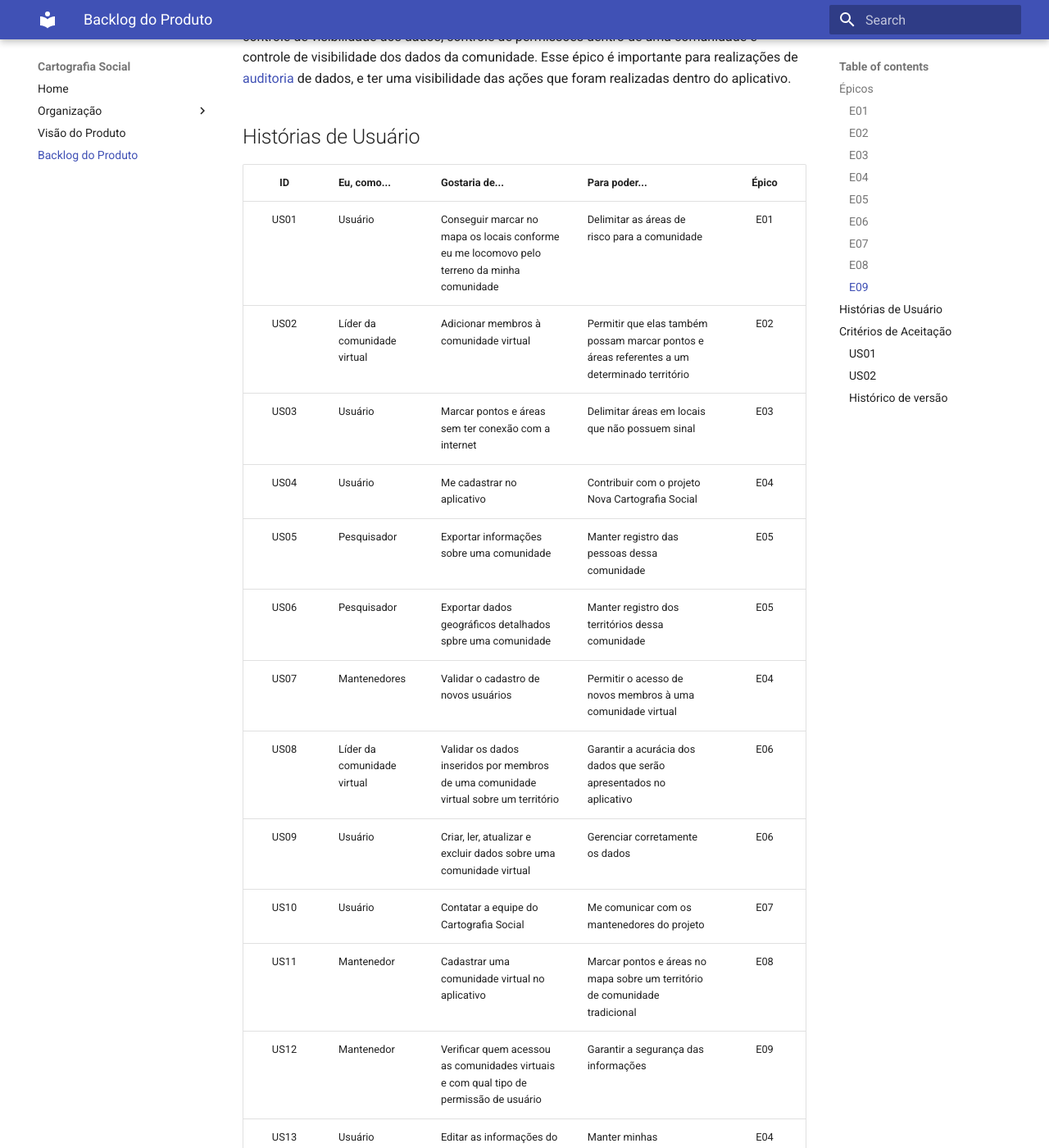
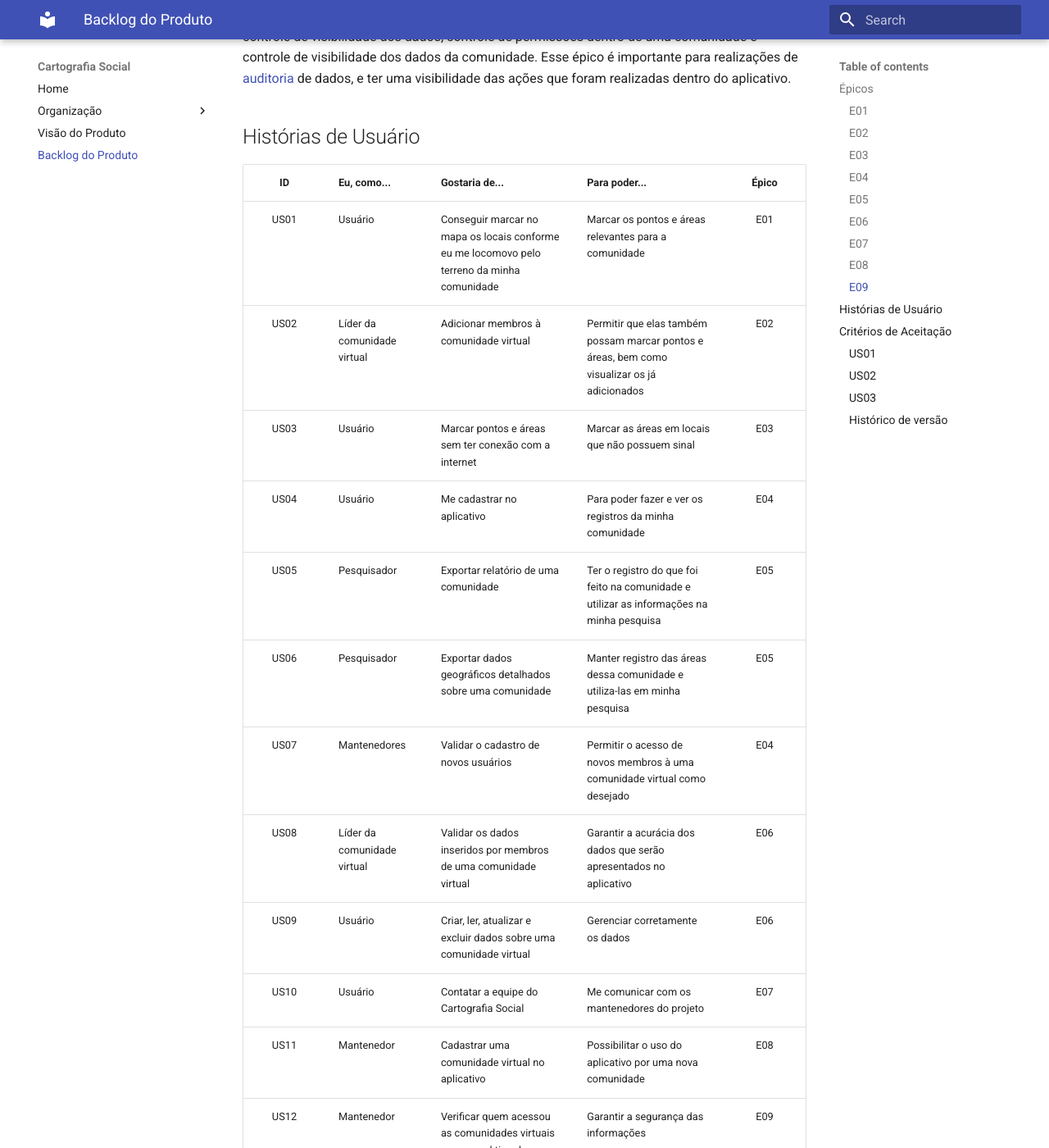
Before and after one commit to fga-eps-mds/2021-2-Cartografia-social-Doc, an MkDocs documentation site: the page built from docs/backlog.md, in a window 1280 px wide and 1400 px high, scrolled down 2358 px. Shown: the whole window at 82% size. Built offline with MkDocs 1.6.1 and Material for MkDocs 9.7.7, drawn with Linux system fonts in a browser that asks for light colours; some of the changed text lies outside the part shown.

Commit message:
adding acceptance criteria

```diff
--- a/docs/backlog.md
+++ b/docs/backlog.md
@@ -54,17 +54,17 @@
 
 | ID | Eu, como... | Gostaria de...  | Para poder...  | Épico |
 |:--:|--|--|--|:--:|
-| US01 | Usuário | Conseguir marcar no mapa os locais conforme eu me locomovo pelo terreno da minha comunidade | Delimitar as áreas de risco para a comunidade | E01 |
-| US02 | Líder da comunidade virtual | Adicionar membros à comunidade virtual | Permitir que elas também possam marcar pontos e áreas referentes a um determinado território | E02 |
-| US03 | Usuário | Marcar pontos e áreas sem ter conexão com a internet | Delimitar áreas em locais que não possuem sinal | E03 |
-| US04 | Usuário | Me cadastrar no aplicativo | Contribuir com o projeto Nova Cartografia Social | E04 |
-| US05 | Pesquisador | Exportar informações sobre uma comunidade | Manter registro das pessoas dessa comunidade | E05 |
-| US06 | Pesquisador | Exportar dados geográficos detalhados spbre uma comunidade | Manter registro dos territórios dessa comunidade | E05 |
-| US07 | Mantenedores | Validar o cadastro de novos usuários | Permitir o acesso de novos membros à uma comunidade virtual | E04 |
-| US08 | Líder da comunidade virtual | Validar os dados inseridos por membros de uma comunidade virtual sobre um território | Garantir a acurácia dos dados que serão apresentados no aplicativo |  E06 |
+| US01 | Usuário | Conseguir marcar no mapa os locais conforme eu me locomovo pelo terreno da minha comunidade | Marcar os pontos e áreas relevantes para a comunidade | E01 |
+| US02 | Líder da comunidade virtual | Adicionar membros à comunidade virtual | Permitir que elas também possam marcar pontos e áreas, bem como visualizar os já adicionados | E02 |
+| US03 | Usuário | Marcar pontos e áreas sem ter conexão com a internet | Marcar as áreas em locais que não possuem sinal | E03 |
+| US04 | Usuário | Me cadastrar no aplicativo | Para poder fazer e ver os registros da minha comunidade | E04 |
+| US05 | Pesquisador | Exportar relatório de uma comunidade | Ter o registro do que foi feito na comunidade e utilizar as informações na minha pesquisa| E05 |
+| US06 | Pesquisador | Exportar dados geográficos detalhados sobre uma comunidade | Manter registro das áreas dessa comunidade e utiliza-las em minha pesquisa| E05 |
+| US07 | Mantenedores | Validar o cadastro de novos usuários | Permitir o acesso de novos membros à uma comunidade virtual como desejado | E04 |
+| US08 | Líder da comunidade virtual | Validar os dados inseridos por membros de uma comunidade virtual | Garantir a acurácia dos dados que serão apresentados no aplicativo |  E06 |
 | US09 | Usuário | Criar, ler, atualizar e excluir dados sobre uma comunidade virtual | Gerenciar corretamente os dados | E06 |
 | US10 | Usuário | Contatar a equipe do Cartografia Social | Me comunicar com os mantenedores do projeto | E07 |
-| US11 | Mantenedor | Cadastrar uma comunidade virtual no aplicativo | Marcar pontos e áreas no mapa sobre um território de comunidade tradicional | E08 |
+| US11 | Mantenedor | Cadastrar uma comunidade virtual no aplicativo | Possibilitar o uso do aplicativo por uma nova comunidade | E08 |
 | US12 | Mantenedor | Verificar quem acessou as comunidades virtuais e com qual tipo de permissão de usuário | Garantir a segurança das informações | E09 |
 | US13 | Usuário | Editar as informações do meu perfil | Manter minhas informações atualizadas | E04 |
 | US14 | Líder da comunidade virtual | Ver quem marcou pontos e áreas no aplicativo | Controlar a inserção de dados e manter a rastreabilidade de origem das informações | E09 |
@@ -75,14 +75,21 @@
 ## Critérios de Aceitação
 
 ### US01
-- Critério 1
-- Critério 2
-- ...
+- Conseguir marcar pontos
+- Conseguir marcar linhas
+- Conseguir marcar áreas com pontos e linhas em qualquer ordem
+- Calculo das áreas validado ao serem marcadas
 
 ### US02
-- Critério 1
-- Critério 2
-- ...
+- Líder consegue adicionar um membro apenas com permissão de visualização a sua comunidade
+- Líder consegue adicionar um membro com os privilégios de líder, desde que já não hajam três líderes
+- Membro adicionado consegue acessar a comunidade com os privilégios corretos
+
+### US03
+- Após ter tido conexão pela primeira vez, usuário consegue acessar a sua comunidade sem conexão com a internet
+- Usuário consegue marcar pontos, linhas e áreas no mapa sem acesso a internet
+- Usuário consegue sincronizar os dados com a internet quando obtiver acesso
+
 
 ### Histórico de versão
 
```
Also changed, not shown: other parts of docs/backlog.md (+1 -0 lines).
